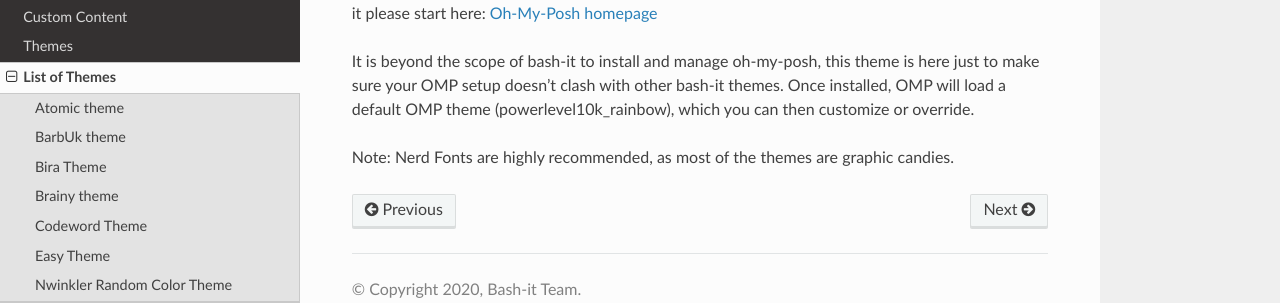
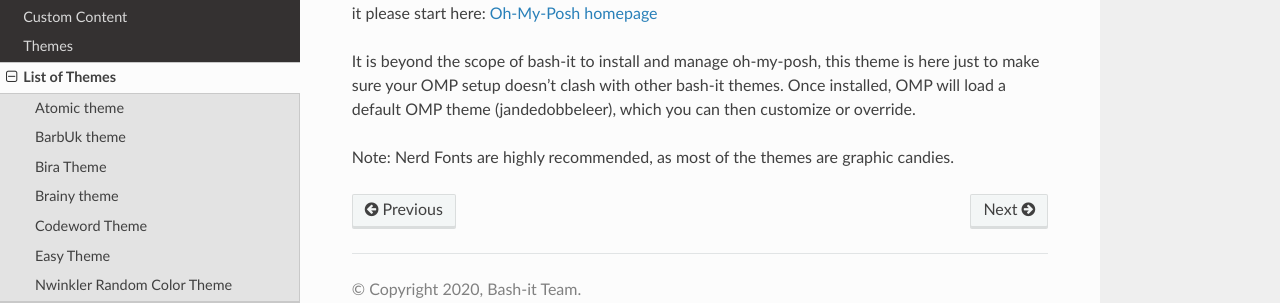
Before and after one commit to Bash-it/bash-it, a Sphinx documentation site: the page built from docs/themes-list/oh-my-posh.rst, in a window 1280 px wide. Shown: the part 182-485 px from the top of the page. Built offline with Sphinx 7.4.7 and the Read the Docs theme 2.0.0, drawn with Linux system fonts in a browser that asks for light colours.

Commit message:
Correct the name of the default theme in the docs.

```diff
--- a/docs/themes-list/oh-my-posh.rst
+++ b/docs/themes-list/oh-my-posh.rst
@@ -10,7 +10,6 @@
 It is beyond the scope of bash-it to install and manage oh-my-posh,
 this theme is here just to make sure your OMP setup doesn't clash
 with other bash-it themes. Once installed, OMP will load a default
-OMP theme (powerlevel10k_rainbow), which you can then
-customize or override.
+OMP theme (jandedobbeleer), which you can then customize or override.
 
 Note: Nerd Fonts are highly recommended, as most of the themes are graphic candies.
```
Also changed, not shown: 1 other file.
